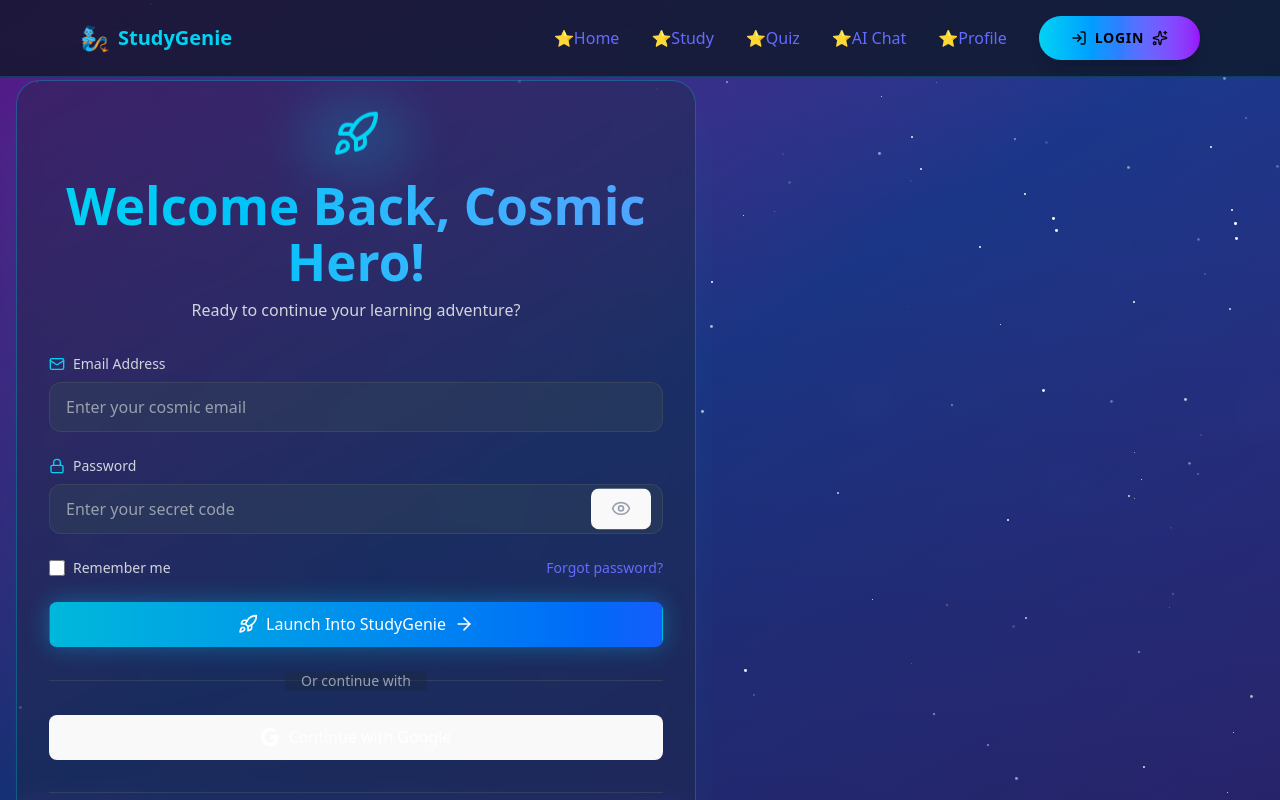
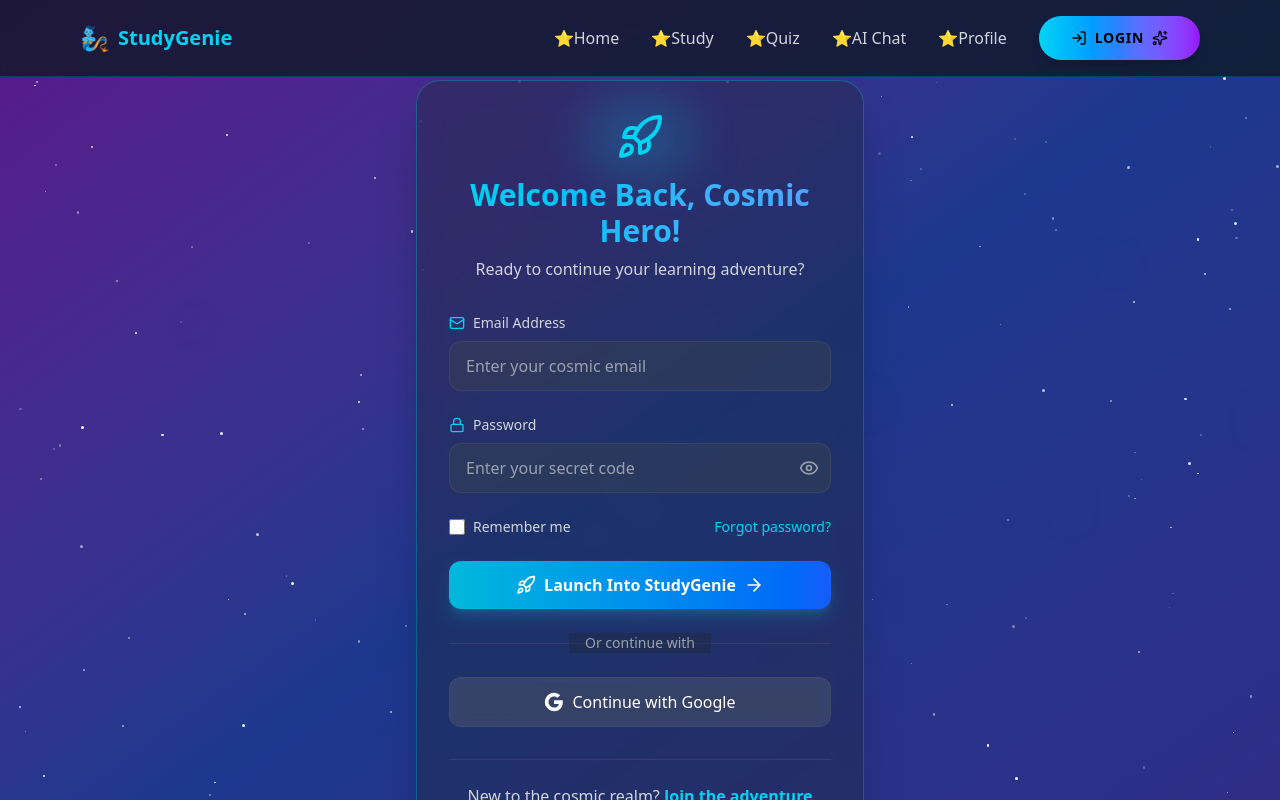
Before and after one commit to MohammadM01/StudyGenie, a React (Vite) app in the folder frontend/: page /login in a window 1280 px wide. Shown: the top 800 px of the page. Built offline with nearby package versions, Linux system fonts and the light colour scheme.

Commit message:
Styles FIxed

```diff
--- a/frontend/src/Pages/Login.jsx
+++ b/frontend/src/Pages/Login.jsx
@@ -11,7 +11,6 @@
   Lock,
   ArrowRight,
 } from "lucide-react";
-import "../styles/home.css";
 
 const Login = () => {
   const [showPassword, setShowPassword] = useState(false);
@@ -69,18 +68,14 @@
   }));
 
   return (
-    <div className="min-h-screen relative overflow-hidden ">
-      {/* Background */}
-      <div className="fixed inset-0 bg-gradient-to-br from-purple-900 via-blue-900 to-indigo-900">
-        <div className="absolute inset-0 bg-gradient-to-t from-black/20 to-transparent"></div>
-      </div>
-
+    <div className="flex justify-center items-center min-h-screen bg-gradient-to-br from-purple-900 via-blue-900 to-indigo-900 overflow-hidden">
+      <div className="w-full max-w-full overflow-hidden">
         {/* Animated Stars */}
         <div className="fixed inset-0 z-0">
           {stars.map((star) => (
             <div
               key={star.id}
-            className="absolute rounded-full bg-white animate-twinkle"
+              className="absolute rounded-full bg-white"
               style={{
                 left: `${star.x}%`,
                 top: `${star.y}%`,
@@ -94,11 +89,11 @@
         </div>
 
         {/* Floating Particles */}
-      <div className="fixed inset-0 z-0 pointer-events-none ">
+        <div className="fixed inset-0 z-0 pointer-events-none">
           {particles.map((particle) => (
             <div
               key={particle.id}
-            className="absolute rounded-full bg-gradient-to-r from-cyan-400/20 to-purple-400/20 blur-xl animate-float"
+              className="absolute rounded-full bg-gradient-to-r from-cyan-400/20 to-purple-400/20 blur-xl"
               style={{
                 width: `${particle.size}px`,
                 height: `${particle.size}px`,
@@ -112,26 +107,24 @@
         </div>
 
         {/* Main Content */}
-      <div className="relative min-h-screen px-4 pt-20 max-w-screen flex justify-center items-center">
+        <div className="relative w-full px-4 pt-20">
           <div
-          className=" transform-gpu transition-transform duration-300"
+            className="transform-gpu transition-transform duration-300"
             style={{
-            transform: `perspective(1000px) rotateX(${
-              mousePosition.y * 0.02
-            }deg) rotateY(${-mousePosition.x * 0.02}deg)`,
+              transform: `perspective(1000px) rotateX(${mousePosition.y * 0.02}deg) rotateY(${-mousePosition.x * 0.02}deg)`,
             }}
           >
             {/* Login Card */}
-          <div className="cosmic-card bg-slate-800/40 backdrop-blur-md rounded-3xl p-8 border border-cyan-400/30 shadow-2xl shadow-cyan-500/10 animate-fade-in-up max-w-170 ">
+            <div className="bg-gray-800/40 backdrop-blur-md rounded-3xl p-8 border border-cyan-400/30 shadow-2xl max-w-md mx-auto">
               {/* Header */}
-            <div className="text-center mb-8 ">
-              <div className="flex justify-center mb-4 ">
+              <div className="text-center mb-8">
+                <div className="flex justify-center mb-4">
                   <div className="relative">
-                  <Rocket className="w-20 h-12 text-cyan-400 animate-rocket" />
-                  <div className="absolute -inset-4 bg-cyan-400/20 rounded-full blur-xl animate-pulse "></div>
+                    <Rocket className="w-20 h-12 text-cyan-400" />
+                    <div className="absolute -inset-4 bg-cyan-400/20 rounded-full blur-xl"></div>
                   </div>
                 </div>
-              <h1 className="text-3xl font-bold bg-gradient-to-r from-cyan-400 to-blue-400 bg-clip-text text-transparent font-orbitron mb-2 ">
+                <h1 className="text-3xl font-bold text-transparent bg-gradient-to-r from-cyan-400 to-blue-400 bg-clip-text mb-2">
                   Welcome Back, Cosmic Hero!
                 </h1>
                 <p className="text-gray-300">
@@ -153,11 +146,10 @@
                       name="email"
                       value={formData.email}
                       onChange={handleInputChange}
-                    className="w-full px-4 py-3 bg-slate-700/50 border border-gray-600/50 rounded-xl text-white placeholder-gray-400 focus:outline-none focus:border-cyan-400/50 focus:ring-2 focus:ring-cyan-400/20 transition-all duration-300"
+                      className="w-full px-4 py-3 bg-gray-700/50 border border-gray-600/50 rounded-xl text-white placeholder-gray-400 focus:outline-none focus:border-cyan-400/50 focus:ring-2 focus:ring-cyan-400/20 transition-all duration-300"
                       placeholder="Enter your cosmic email"
                       required
                     />
-                  <div className="absolute inset-0 rounded-xl bg-gradient-to-r from-cyan-400/0 via-cyan-400/5 to-cyan-400/0 opacity-0 focus-within:opacity-100 transition-opacity duration-300 pointer-events-none"></div>
                   </div>
                 </div>
 
@@ -173,22 +165,17 @@
                       name="password"
                       value={formData.password}
                       onChange={handleInputChange}
-                    className="w-full px-4 py-3 pr-12 bg-slate-700/50 border border-gray-600/50 rounded-xl text-white placeholder-gray-400 focus:outline-none focus:border-cyan-400/50 focus:ring-2 focus:ring-cyan-400/20 transition-all duration-300"
+                      className="w-full px-4 py-3 pr-12 bg-gray-700/50 border border-gray-600/50 rounded-xl text-white placeholder-gray-400 focus:outline-none focus:border-cyan-400/50 focus:ring-2 focus:ring-cyan-400/20 transition-all duration-300"
                       placeholder="Enter your secret code"
                       required
                     />
                     <button
                       type="button"
                       onClick={() => setShowPassword(!showPassword)}
-                    className="absolute right-3 top-1/2 transform -translate-y-1/2 text-gray-400 hover:text-cyan-400 transition-colors"
+                      className="absolute right-3 top-1/2 -translate-y-1/2 text-gray-400 hover:text-cyan-400 transition-colors"
                     >
-                    {showPassword ? (
-                      <EyeOff className="w-5 h-5" />
-                    ) : (
-                      <Eye className="w-5 h-5" />
-                    )}
+                      {showPassword ? <EyeOff className="w-5 h-5" /> : <Eye className="w-5 h-5" />}
                     </button>
-                  <div className="absolute inset-0 rounded-xl bg-gradient-to-r from-cyan-400/0 via-cyan-400/5 to-cyan-400/0 opacity-0 focus-within:opacity-100 transition-opacity duration-300 pointer-events-none"></div>
                   </div>
                 </div>
 
@@ -197,7 +184,7 @@
                   <label className="flex items-center gap-2 text-gray-300 cursor-pointer">
                     <input
                       type="checkbox"
-                    className="w-4 h-4 rounded border-gray-600 bg-slate-700 text-cyan-400 focus:ring-cyan-400/20"
+                      className="w-4 h-4 rounded border-gray-600 bg-gray-700 text-cyan-400 focus:ring-cyan-400/20"
                     />
                     Remember me
                   </label>
@@ -212,7 +199,7 @@
                 {/* Login Button */}
                 <button
                   type="submit"
-                className="w-full cosmic-button bg-gradient-to-r from-cyan-500 to-blue-600 text-white font-bold py-3 px-6 rounded-xl hover:from-cyan-400 hover:to-blue-500 transition-all duration-300 transform hover:scale-105 shadow-lg shadow-cyan-500/25 animate-glow-button font-orbitron"
+                  className="w-full bg-gradient-to-r from-cyan-500 to-blue-600 text-white font-bold py-3 px-6 rounded-xl hover:from-cyan-400 hover:to-blue-500 transition-all duration-300 hover:scale-105 shadow-lg shadow-cyan-500/25"
                 >
                   <span className="flex items-center justify-center gap-2">
                     <Rocket className="w-5 h-5" />
@@ -227,7 +214,7 @@
                     <div className="w-full border-t border-gray-600/50"></div>
                   </div>
                   <div className="relative flex justify-center text-sm">
-                  <span className="px-4 bg-slate-800/40 text-gray-400">
+                    <span className="px-4 bg-gray-800/40 text-gray-400">
                       Or continue with
                     </span>
                   </div>
@@ -235,7 +222,7 @@
 
                 <button
                   type="button"
-                className="w-full bg-white/10 backdrop-blur-sm border border-gray-600/50 text-white font-medium py-3 px-6 rounded-xl hover:bg-white/20 transition-all duration-300 transform hover:scale-105"
+                  className="w-full bg-white/10 backdrop-blur-sm border border-gray-600/50 text-white font-medium py-3 px-6 rounded-xl hover:bg-white/20 transition-all duration-300 hover:scale-105"
                 >
                   <span className="flex items-center justify-center gap-2">
                     <svg className="w-5 h-5" viewBox="0 0 24 24">
@@ -278,17 +265,12 @@
             {/* Motivation Quote */}
             <div className="text-center mt-8">
               <div className="inline-flex items-center gap-2 bg-gradient-to-r from-yellow-500/20 to-orange-500/20 rounded-full px-6 py-3 border border-yellow-400/30">
-              <Star
-                className="w-5 h-5 text-yellow-400 animate-spin-slow"
-                fill="currentColor"
-              />
+                <Star className="w-5 h-5 text-yellow-400" />
                 <span className="text-yellow-300 font-medium">
                   "Ready to slay those study dragons!"
                 </span>
-              <Star
-                className="w-5 h-5 text-yellow-400 animate-spin-reverse-slow"
-                fill="currentColor"
-              />
+                <Star className="w-5 h-5 text-yellow-400" />
+              </div>
             </div>
           </div>
         </div>
--- a/frontend/src/index.css
+++ b/frontend/src/index.css
@@ -1,70 +1,5 @@
 @import "tailwindcss";
 
-:root {
-  font-family: system-ui, Avenir, Helvetica, Arial, sans-serif;
-  line-height: 1.5;
-  font-weight: 400;
-
-  color-scheme: light dark;
-  color: rgba(255, 255, 255, 0.87);
-  background-color: #242424;
-
-  font-synthesis: none;
-  text-rendering: optimizeLegibility;
-  -webkit-font-smoothing: antialiased;
-  -moz-osx-font-smoothing: grayscale;
+body {
+  overflow-x: hidden;
 }
-
-a {
-  font-weight: 500;
-  color: #646cff;
-  text-decoration: inherit;
-}
-a:hover {
-  color: #535bf2;
-}
-
-body {
-  margin: 0;
-  display: flex;
-  place-items: center;
-  min-width: 320px;
-  min-height: 100vh;
-}
-
-h1 {
-  font-size: 3.2em;
-  line-height: 1.1;
-}
-
-button {
-  border-radius: 8px;
-  border: 1px solid transparent;
-  padding: 0.6em 1.2em;
-  font-size: 1em;
-  font-weight: 500;
-  font-family: inherit;
-  background-color: #1a1a1a;
-  cursor: pointer;
-  transition: border-color 0.25s;
-}
-button:hover {
-  border-color: #646cff;
-}
-button:focus,
-button:focus-visible {
-  outline: 4px auto -webkit-focus-ring-color;
-}
-
-@media (prefers-color-scheme: light) {
-  :root {
-    color: #213547;
-    background-color: #ffffff;
-  }
-  a:hover {
-    color: #747bff;
-  }
-  button {
-    background-color: #f9f9f9;
-  }
-}
--- a/frontend/src/styles/index.css
+++ b/frontend/src/styles/index.css
@@ -1,7 +1,4 @@
 @import url("https://fonts.googleapis.com/css2?family=Orbitron:wght@400;700;900&family=Poppins:wght@300;400;500;600;700&display=swap");
-@tailwind base;
-@tailwind components;
-@tailwind utilities;
 
 * {
   margin: 0;
```
Lines whose indentation alone changed are shown as unchanged.
